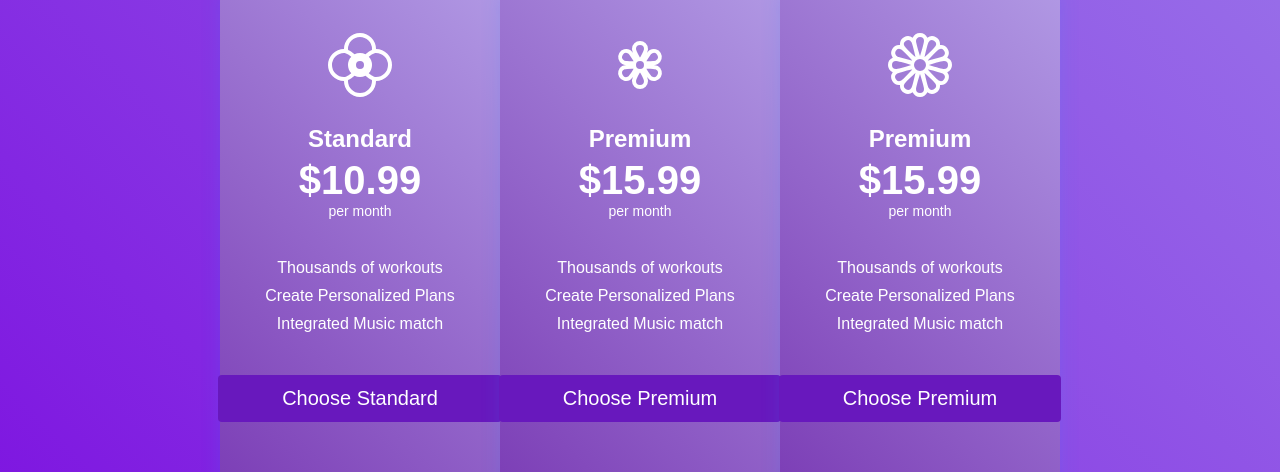
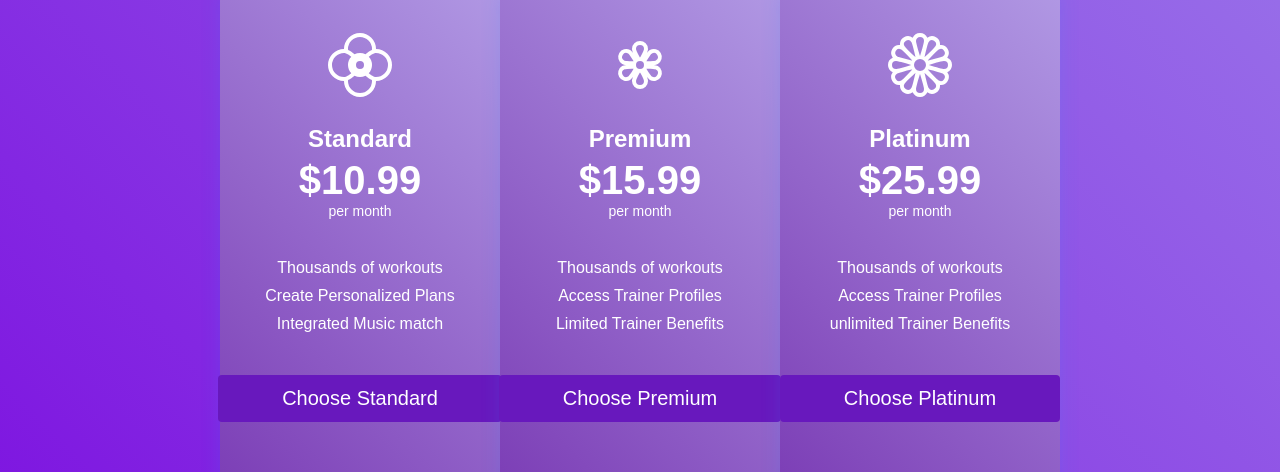
Before and after one commit to Coltthatcher/capstone, a React (Create React App) app: page / in a window 1280 px wide. Shown: the part 2020-2492 px from the top of the page. Built offline with nearby package versions, Linux system fonts and the light colour scheme.

Commit message:
edit css of website

```diff
--- a/src/components/Navbar.css
+++ b/src/components/Navbar.css
@@ -93,7 +93,7 @@
   }
 
   .nav-menu.active {
-    background: #8797d3;
+    background: linear-gradient(45deg, #5312e0 0%, #9973e9 100%);
     left: 0;
     opacity: 1;
     transition: all 0.6s ease;
--- a/src/components/Pricing.css
+++ b/src/components/Pricing.css
@@ -38,13 +38,13 @@
 
 .price_container-sheet:nth-child(2) {
   transform: scale(1.05);
-  background: #242424;
+  background: #32176d;
 }
 
 .price_container-info:hover {
   transform: scale(1.06);
   transition: all 0.3s ease-out;
-  color: #1c2237;
+  color: #200741;
 }
 
 
--- a/src/components/Pricing.js
+++ b/src/components/Pricing.js
@@ -41,8 +41,8 @@ function Pricing() {
                 <p>per month</p>
                 <ul className='container-tiers'>
                   <li>Thousands of workouts</li>
-                  <li>Create Personalized Plans</li>
-                  <li>Integrated Music match</li>
+                  <li>Access Trainer Profiles</li>
+                  <li>Limited Trainer Benefits</li>
                 </ul>
                 <Button buttonSize='btn--wide' buttonColor='primary'>
                   Choose Premium
@@ -54,16 +54,16 @@ function Pricing() {
                 <div className='icon'>
                   <BsFlower1 />
                 </div>
-                <h3>Premium</h3>
-                <h4>$15.99</h4>
+                <h3>Platinum</h3>
+                <h4>$25.99</h4>
                 <p>per month</p>
                 <ul className='container-tiers'>
                   <li>Thousands of workouts</li>
-                  <li>Create Personalized Plans</li>
-                  <li>Integrated Music match</li>
+                  <li>Access Trainer Profiles</li>
+                  <li>unlimited Trainer Benefits</li>
                 </ul>
                 <Button buttonSize='btn--wide' buttonColor='primary'>
-                  Choose Premium
+                  Choose Platinum
                 </Button>
               </div>
             </Link>
```
Also changed, not shown: 1 other file (tests, documents, lock files or other folders).
